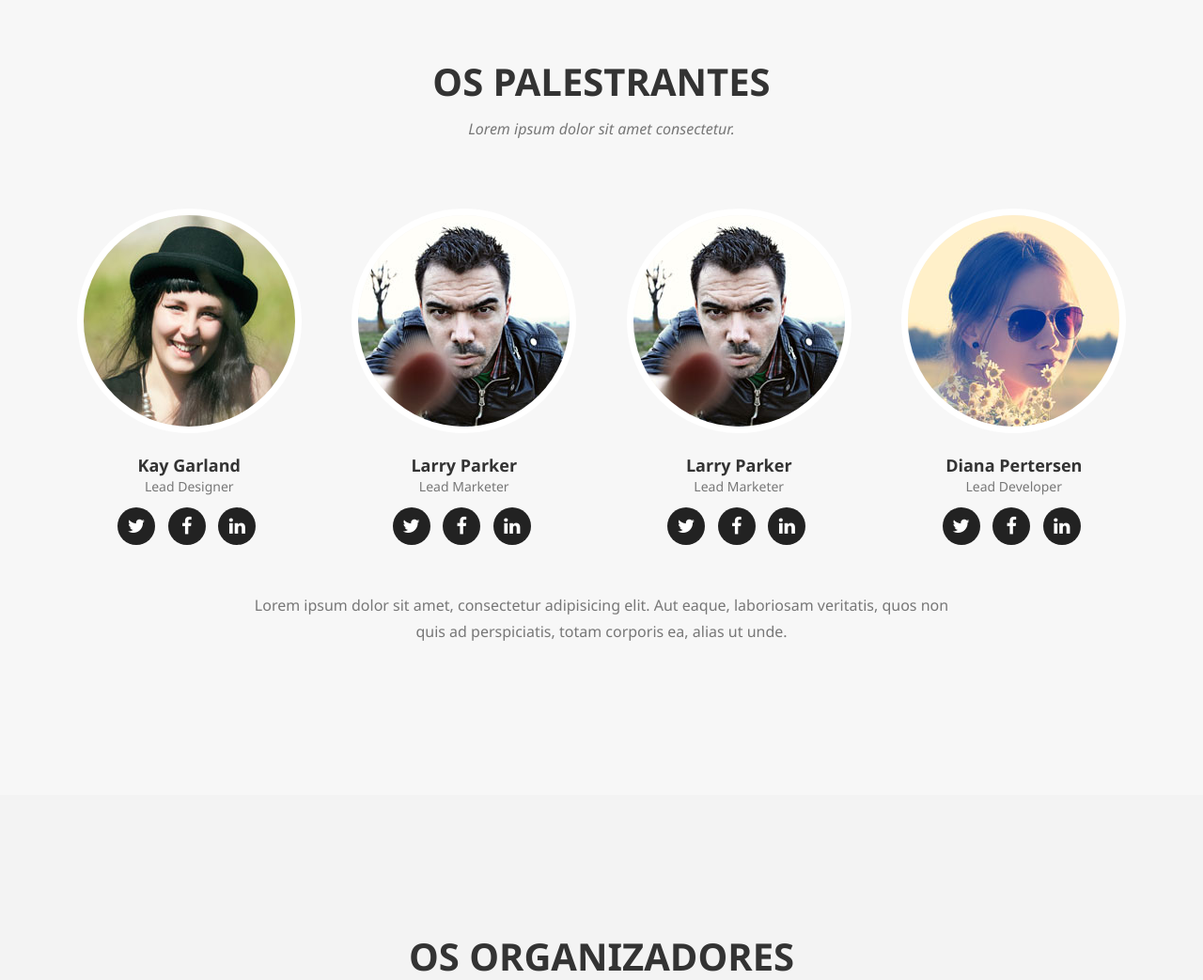
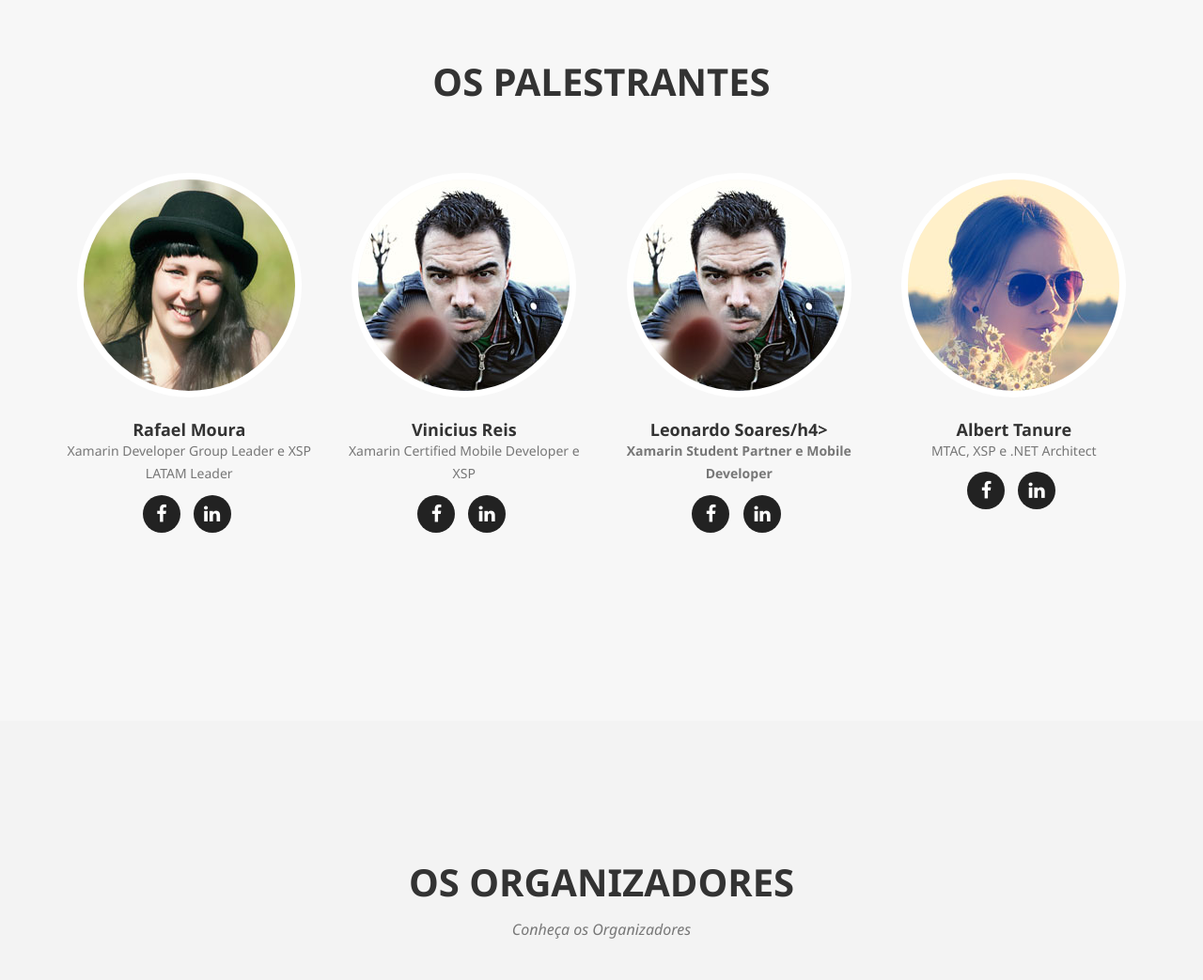
Before and after one commit to rafaelrmou/xamarin_event, a plain HTML site: page index.html in a window 1280 px wide. Shown: the part 3100-4143 px from the top of the page at 94% size. Drawn offline with nearby package versions, Linux system fonts and the light colour scheme; a web font is replaced by a local one.

Commit message:
textos modificados

```diff
--- a/index.html
+++ b/index.html
@@ -196,21 +196,19 @@
             <div class="row">
                 <div class="col-lg-12 text-center">
                     <h2 class="section-heading">Os Palestrantes</h2>
-                    <h3 class="section-subheading text-muted">Lorem ipsum dolor sit amet consectetur.</h3>
+                    <h3 class="section-subheading text-muted"></h3>
                 </div>
             </div>
             <div class="row">
                 <div class="col-sm-3">
                     <div class="team-member">
                         <img src="img/team/1.jpg" class="img-responsive img-circle" alt="">
-                        <h4>Kay Garland</h4>
-                        <p class="text-muted">Lead Designer</p>
+                        <h4>Rafael Moura</h4>
+                        <p class="text-muted">Xamarin Developer Group Leader e XSP LATAM Leader</p>
                         <ul class="list-inline social-buttons">
-                            <li><a href="#"><i class="fa fa-twitter"></i></a>
+                            <li><a href="https://www.facebook.com/stxnet"><i class="fa fa-facebook"></i></a>
                             </li>
-                            <li><a href="#"><i class="fa fa-facebook"></i></a>
-                            </li>
-                            <li><a href="#"><i class="fa fa-linkedin"></i></a>
+                            <li><a href="https://www.linkedin.com/in/rafaelrmou"><i class="fa fa-linkedin"></i></a>
                             </li>
                         </ul>
                     </div>
@@ -218,14 +216,12 @@
                 <div class="col-sm-3">
                     <div class="team-member">
                         <img src="img/team/2.jpg" class="img-responsive img-circle" alt="">
-                        <h4>Larry Parker</h4>
-                        <p class="text-muted">Lead Marketer</p>
+                        <h4>Vinicius Reis</h4>
+                        <p class="text-muted">Xamarin Certified Mobile Developer e XSP</p>
                         <ul class="list-inline social-buttons">
-                            <li><a href="#"><i class="fa fa-twitter"></i></a>
+                            <li><a href="https://www.facebook.com/stxnet"><i class="fa fa-facebook"></i></a>
                             </li>
-                            <li><a href="#"><i class="fa fa-facebook"></i></a>
-                            </li>
-                            <li><a href="#"><i class="fa fa-linkedin"></i></a>
+                            <li><a href="https://www.linkedin.com/in/viniciusoreis"><i class="fa fa-linkedin"></i></a>
                             </li>
                         </ul>
                     </div>
@@ -233,14 +229,12 @@
                 <div class="col-sm-3">
                     <div class="team-member">
                         <img src="img/team/2.jpg" class="img-responsive img-circle" alt="">
-                        <h4>Larry Parker</h4>
-                        <p class="text-muted">Lead Marketer</p>
+                        <h4>Leonardo Soares/h4>
+                        <p class="text-muted">Xamarin Student Partner e Mobile Developer</p>
                         <ul class="list-inline social-buttons">
-                            <li><a href="#"><i class="fa fa-twitter"></i></a>
+                            <li><a href="https://www.facebook.com/stxnet"><i class="fa fa-facebook"></i></a>
                             </li>
-                            <li><a href="#"><i class="fa fa-facebook"></i></a>
-                            </li>
-                            <li><a href="#"><i class="fa fa-linkedin"></i></a>
+                            <li><a href="https://www.linkedin.com/in/leoslima"><i class="fa fa-linkedin"></i></a>
                             </li>
                         </ul>
                     </div>
@@ -248,22 +242,15 @@
                 <div class="col-sm-3">
                     <div class="team-member">
                         <img src="img/team/3.jpg" class="img-responsive img-circle" alt="">
-                        <h4>Diana Pertersen</h4>
-                        <p class="text-muted">Lead Developer</p>
+                        <h4>Albert Tanure</h4>
+                        <p class="text-muted">MTAC, XSP e .NET Architect</p>
                         <ul class="list-inline social-buttons">
-                            <li><a href="#"><i class="fa fa-twitter"></i></a>
+                            <li><a href="https://www.facebook.com/stxnet"><i class="fa fa-facebook"></i></a>
                             </li>
-                            <li><a href="#"><i class="fa fa-facebook"></i></a>
-                            </li>
-                            <li><a href="#"><i class="fa fa-linkedin"></i></a>
+                            <li><a href="https://www.linkedin.com/pub/albert-tanure/14/639/a15/pt"><i class="fa fa-linkedin"></i></a>
                             </li>
                         </ul>
                     </div>
-                </div>
-            </div>
-            <div class="row">
-                <div class="col-lg-8 col-lg-offset-2 text-center">
-                    <p class="large text-muted">Lorem ipsum dolor sit amet, consectetur adipisicing elit. Aut eaque, laboriosam veritatis, quos non quis ad perspiciatis, totam corporis ea, alias ut unde.</p>
                 </div>
             </div>
         </div>
@@ -273,7 +260,7 @@
             <div class="row">
                 <div class="col-lg-12 text-center">
                     <h2 class="section-heading">Os Organizadores</h2>
-                    <h3 class="section-subheading text-muted">Lorem ipsum dolor sit amet consectetur.</h3>
+                    <h3 class="section-subheading text-muted">Conheça os Organizadores</h3>
                 </div>
             </div>
             <div class="row">
@@ -300,11 +287,6 @@
                     </div>
                 </div>
             </div>
-            <div class="row">
-                <div class="col-lg-8 col-lg-offset-2 text-center">
-                    <p class="large text-muted">Lorem ipsum dolor sit amet, consectetur adipisicing elit. Aut eaque, laboriosam veritatis, quos non quis ad perspiciatis, totam corporis ea, alias ut unde.</p>
-                </div>
-            </div>
         </div>
     </section>
     <section id="sponsors" class="bg-light-gray" style="background-color:#f3f3f3;">
@@ -312,7 +294,7 @@
             <div class="row">
                 <div class="col-lg-12 text-center">
                     <h2 class="section-heading">Apoio</h2>
-                    <h3 class="section-subheading text-muted">Lorem ipsum dolor sit amet consectetur.</h3>
+                    <h3 class="section-subheading text-muted">Conheça as empresas que estão apoiando o evento</h3>
                 </div>
             </div>
             <div class="row">
@@ -337,11 +319,6 @@
                         <img src="img/team/3.jpg" class="img-responsive" alt="">
 
                     </div>
-                </div>
-            </div>
-            <div class="row">
-                <div class="col-lg-8 col-lg-offset-2 text-center">
-                    <p class="large text-muted">Lorem ipsum dolor sit amet, consectetur adipisicing elit. Aut eaque, laboriosam veritatis, quos non quis ad perspiciatis, totam corporis ea, alias ut unde.</p>
                 </div>
             </div>
         </div>
```
